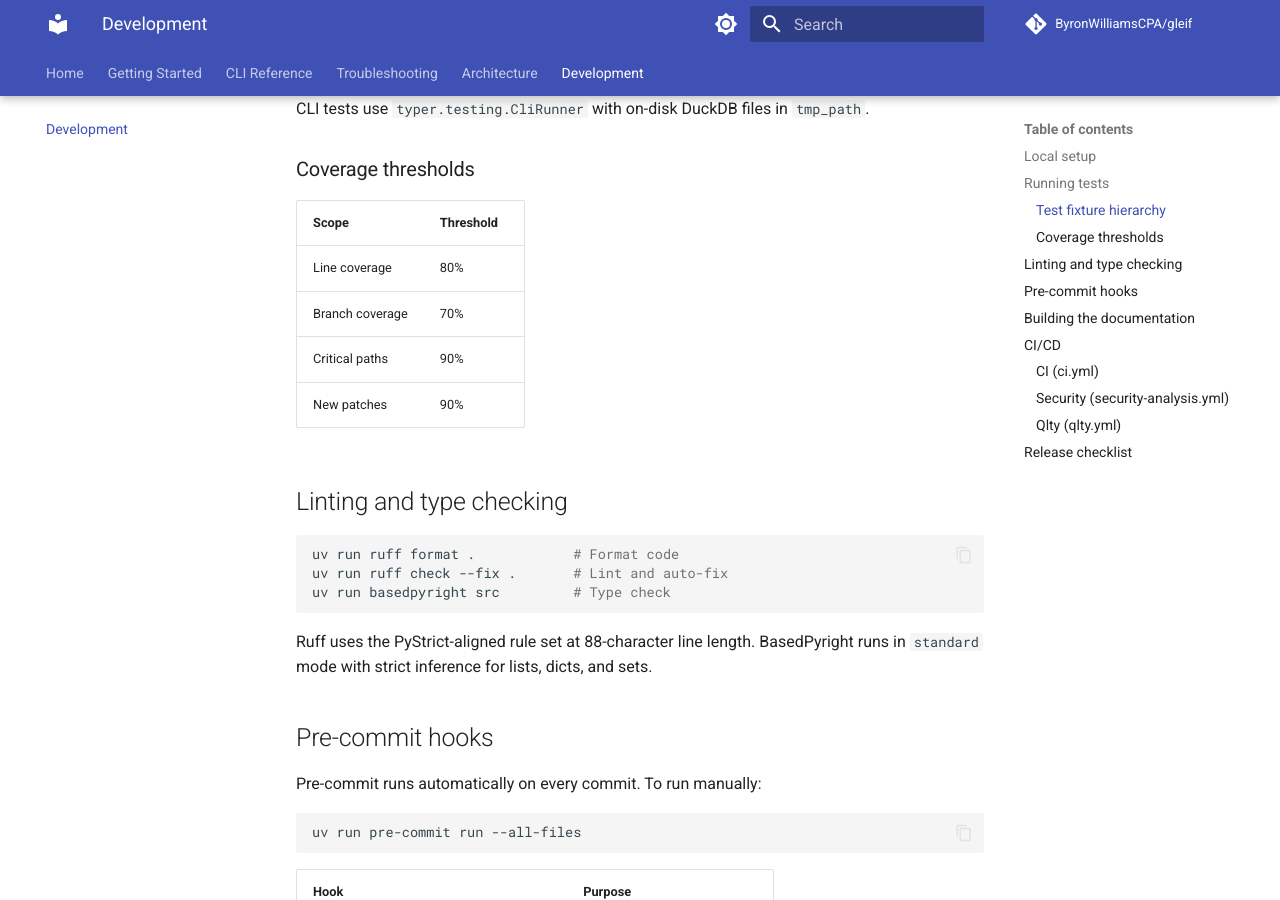
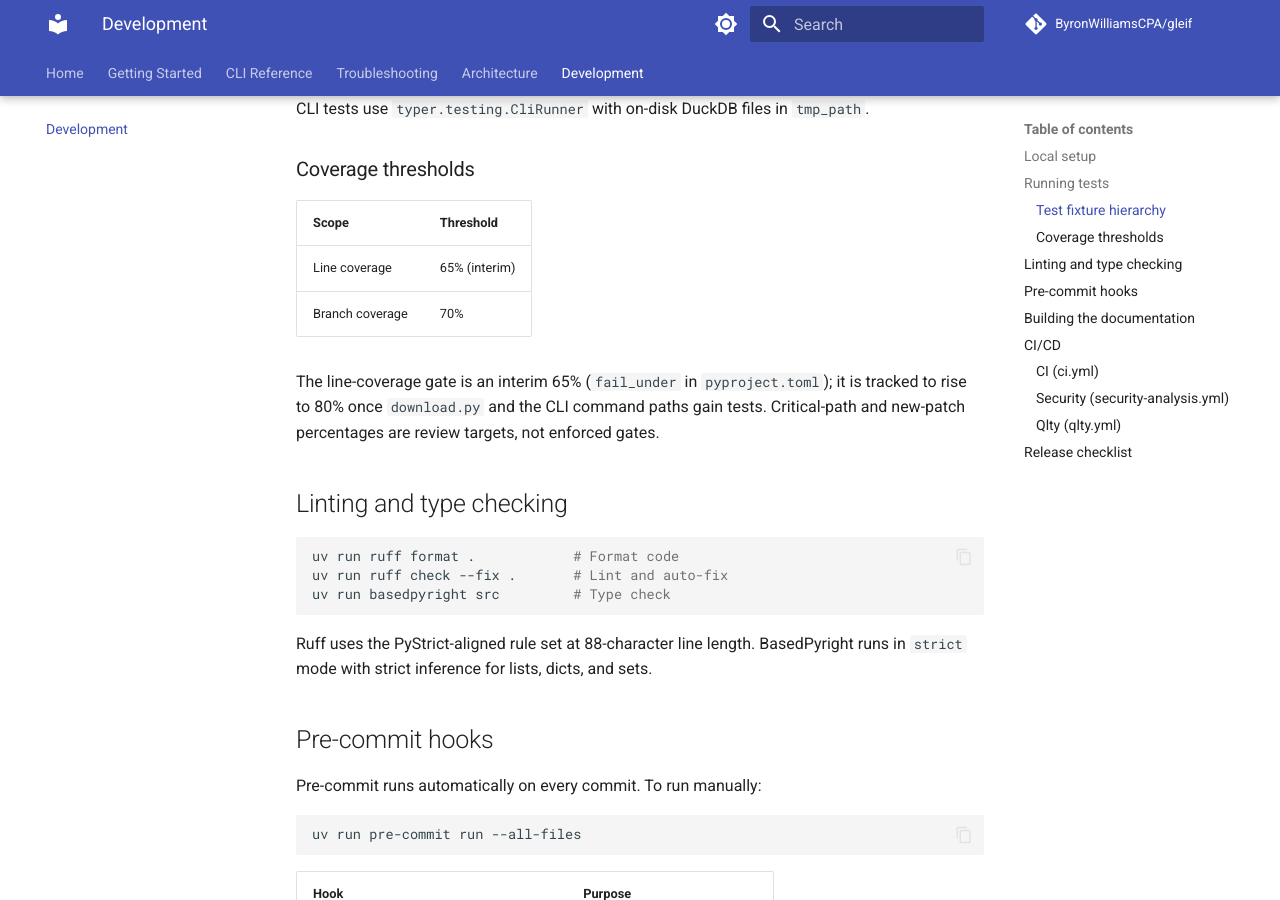
Before and after one commit to ByronWilliamsCPA/gleif, an MkDocs documentation site: the page built from docs/development.md, in a window 1280 px wide and 900 px high, scrolled down 1072 px. Built offline with MkDocs 1.6.1 and Material for MkDocs 9.7.7, drawn with Linux system fonts in a browser that asks for light colours; comment, search, counter and statistics services are not loaded; some of the changed text lies outside the part shown.

Commit message:
docs(development): correct coverage gate to 65% and basedpyright to strict
development.md stated an 80% coverage gate and basedpyright standard mode;
the enforced values are fail_under=65 and typeCheckingMode=strict in
pyproject.toml. Align the doc and footnote the unenforced critical/new-patch
targets so they are not read as gates. Fixes DOC-01.

````diff
--- a/docs/development.md
+++ b/docs/development.md
@@ -53,10 +53,13 @@ CLI tests use `typer.testing.CliRunner` with on-disk DuckDB files in `tmp_path`.
 
 | Scope | Threshold |
 | ----- | --------- |
-| Line coverage | 80% |
+| Line coverage | 65% (interim) |
 | Branch coverage | 70% |
-| Critical paths | 90% |
-| New patches | 90% |
+
+The line-coverage gate is an interim 65% (`fail_under` in `pyproject.toml`); it
+is tracked to rise to 80% once `download.py` and the CLI command paths gain
+tests. Critical-path and new-patch percentages are review targets, not enforced
+gates.
 
 ## Linting and type checking
 
@@ -66,7 +69,7 @@ uv run ruff check --fix .       # Lint and auto-fix
 uv run basedpyright src         # Type check
 ```
 
-Ruff uses the PyStrict-aligned rule set at 88-character line length. BasedPyright runs in `standard` mode with strict inference for lists, dicts, and sets.
+Ruff uses the PyStrict-aligned rule set at 88-character line length. BasedPyright runs in `strict` mode with strict inference for lists, dicts, and sets.
 
 ## Pre-commit hooks
 
@@ -103,7 +106,7 @@ Three GitHub Actions workflows run on every PR and push to `main`:
 
 ### CI (`ci.yml`)
 
-1. Test suite with 80% coverage gate
+1. Test suite with 65% (interim) coverage gate
 2. Quality checks: `ruff format --check`, `ruff check`, `basedpyright`
 3. CI gate that blocks merge on any failure
 
````
